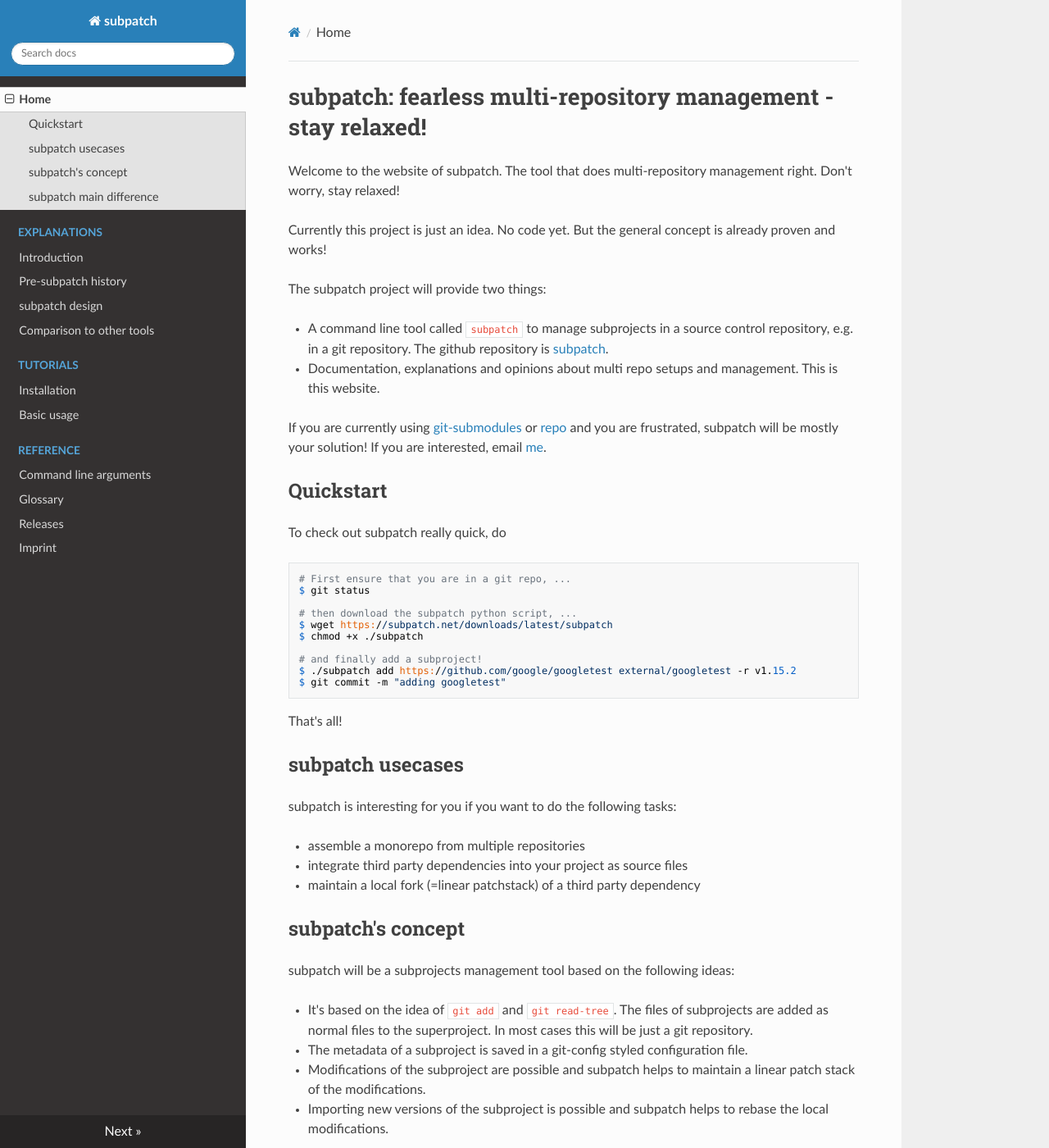
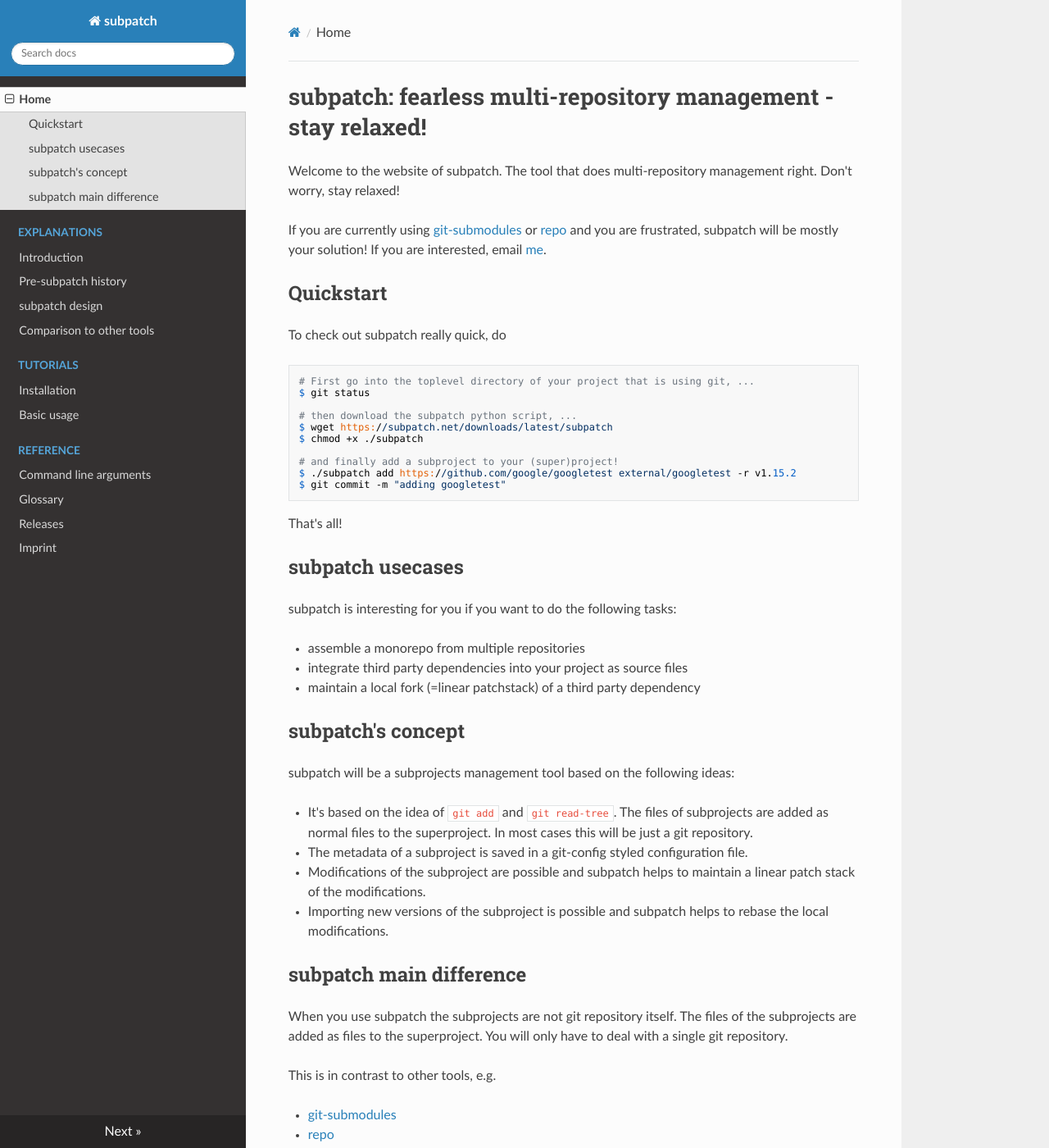
Before and after one commit to lengfeld/subpatch, an MkDocs documentation site: the page built from website/index.md, in a window 1280 px wide and 1400 px high. Shown: the whole window at 82% size. Built offline with MkDocs 1.6.1, drawn with Linux system fonts in a browser that asks for light colours; nearby versions of some CDN libraries; some of the changed text lies outside the part shown.

Commit message:
website: some updates

```diff
--- a/website/index.md
+++ b/website/index.md
@@ -2,17 +2,6 @@
 
 Welcome to the website of subpatch. The tool that does multi-repository
 management right. Don't worry, stay relaxed!
-
-Currently this project is just an idea. No code yet. But the general concept is
-already proven and works!
-
-The subpatch project will provide two things:
-
-* A command line tool called `subpatch` to manage subprojects in a source control repository,
-  e.g. in a git repository. The github repository is
-  [subpatch](https://github.com/lengfeld/subpatch).
-* Documentation, explanations and opinions about multi repo setups and
-  management. This is this website.
 
 If you are currently using
 [git-submodules](https://git-scm.com/book/en/v2/Git-Tools-Submodules) or
@@ -25,14 +14,14 @@
 
 To check out subpatch really quick, do
 
-    # First ensure that you are in a git repo, ...
+    # First go into the toplevel directory of your project that is using git, ...
     $ git status
 
     # then download the subpatch python script, ...
     $ wget https://subpatch.net/downloads/latest/subpatch
     $ chmod +x ./subpatch
 
-    # and finally add a subproject!
+    # and finally add a subproject to your (super)project!
     $ ./subpatch add https://github.com/google/googletest external/googletest -r v1.15.2
     $ git commit -m "adding googletest"
 
@@ -75,5 +64,4 @@
 * [kas](https://kas.readthedocs.io/en/latest/)
 * [west](https://docs.zephyrproject.org/latest/develop/west/index.html)
 
-These tools manage multi git repository management and try to combine them into
-a big superproject.
+These tools manage multi git repositories at once.
```
Also changed, not shown: README.md (+3 -1 lines), website/exp/design.md (+6 -0 lines).
